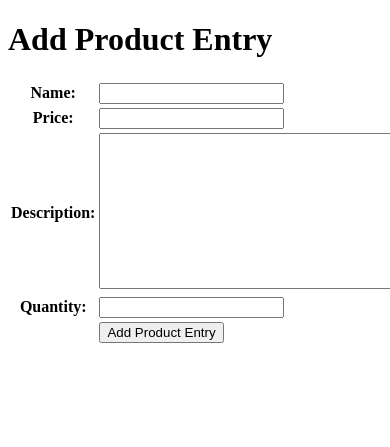
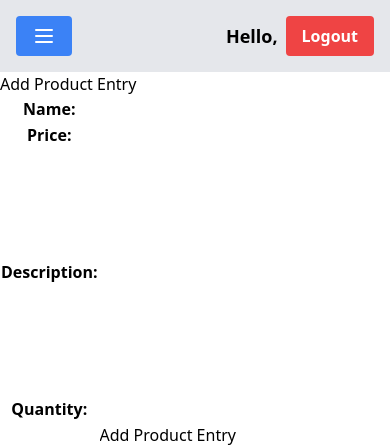
Before and after one commit to dzak27567/muffinmart, a Django app: page /create-product-entry in a window 390 px wide; the page is wider, and only the part inside the window is pictured. Shown: the top 447 px of that part. Run offline with Django 5.2, Linux system fonts and the light colour scheme; some libraries are stand-ins or nearby versions.

Commit message:
tes hamburger buat mobile

```diff
--- a/main/templates/create_product_entry.html
+++ b/main/templates/create_product_entry.html
@@ -1,5 +1,6 @@
 {% extends 'base.html' %}
 {% block content %}
+{% include 'navbar.html' %}
 <h1>Add Product Entry</h1>
 
 <form method="POST">
--- a/main/urls.py
+++ b/main/urls.py
@@ -1,5 +1,5 @@
 from django.urls import path
-from main.views import show_main, create_product_entry, show_xml, show_json, show_xml_by_id,show_json_by_id,register,login_user,logout_user
+from main.views import show_main, create_product_entry, show_xml, show_json, show_xml_by_id,show_json_by_id,register,login_user,logout_user,delete_product,edit_product
 
 app_name = 'main'
 
@@ -13,4 +13,7 @@ urlpatterns = [
     path('register/', register, name='register'),
     path('login/', login_user, name='login'),
     path('logout/', logout_user, name='logout'),
+    path('delete/<uuid:id>', delete_product, name='delete_product'), # sesuaikan dengan nama fungsi yang dibuat
+    path('edit-product/<uuid:id>', edit_product, name='edit_product'),
+
 ]
--- a/main/views.py
+++ b/main/views.py
@@ -10,6 +10,8 @@ from django.contrib.auth.decorators import login_required
 import datetime
 from django.http import HttpResponseRedirect
 from django.urls import reverse
+from django.shortcuts import  reverse
+
 
 # Create your views here.
 @login_required(login_url='/login')
@@ -90,3 +92,27 @@ def logout_user(request):
     response = HttpResponseRedirect(reverse('main:login'))
     response.delete_cookie('last_login')
     return response
+
+def edit_product(request, id):
+    # Get mood entry berdasarkan id
+    Product = Product.objects.get(pk = id)
+
+    # Set mood entry sebagai instance dari form
+    form = Product(request.POST or None, instance=mood)
+
+    if form.is_valid() and request.method == "POST":
+        # Simpan form dan kembali ke halaman awal
+        form.save()
+        return HttpResponseRedirect(reverse('main:show_main'))
+
+    context = {'form': form}
+    return render(request, "edit_product.html", context)
+
+
+def delete_product(request, id):
+    # Get product berdasarkan id
+    product = Product.objects.get(pk = id)
+    # Hapus mood
+    product.delete()
+    # Kembali ke halaman awal
+    return HttpResponseRedirect(reverse('main:show_main'))
--- /dev/null
+++ b/static/css/global.css
@@ -0,0 +1,19 @@
+#mobile-nav {
+    display: none;
+    position: absolute;
+    top: 0;
+    left: 0;
+    width: 100%;
+    height: 100vh;
+    background-color: #fff;
+    padding: 20px;
+    z-index: 1;
+  }
+
+  #mobile-nav.hidden {
+    display: none;
+  }
+
+  #mobile-nav button {
+    margin-bottom: 20px;
+  }
--- a/templates/base.html
+++ b/templates/base.html
@@ -5,6 +5,9 @@
     <meta charset="UTF-8" />
     <meta name="viewport" content="width=device-width, initial-scale=1.0" />
     {% block meta %} {% endblock meta %}
+    <script src="https://cdn.tailwindcss.com">
+    </script>
+    <link rel="stylesheet" href="{% static 'css/global.css' %}"/>
   </head>
 
   <body>
--- /dev/null
+++ b/templates/navbar.html
@@ -0,0 +1,64 @@
+<!-- navbar.html -->
+<nav class="flex justify-between items-center py-4 bg-gray-200">
+    <!-- Logo, Namaweb, dan Navigation buttons (Desktop version) -->
+    <div class="hidden md:flex ml-4 items-center">
+
+      <span class="text-lg font-bold">Namaweb</span>
+      <button class="bg-blue-500 hover:bg-blue-700 text-white font-bold py-2 px-4 rounded ml-4">
+        Home
+      </button>
+      <button class="bg-blue-500 hover:bg-blue-700 text-white font-bold py-2 px-4 rounded ml-2">
+        Products
+      </button>
+      <button class="bg-blue-500 hover:bg-blue-700 text-white font-bold py-2 px-4 rounded ml-2">
+        Category
+      </button>
+      <button class="bg-blue-500 hover:bg-blue-700 text-white font-bold py-2 px-4 rounded ml-2">
+        Carts
+      </button>
+    </div>
+
+    <!-- Mobile version (Hamburger menu) -->
+    <div class="md:hidden flex items-center">
+      <button class="bg-blue-500 hover:bg-blue-700 text-white font-bold py-2 px-4 rounded ml-4" id="hamburger">
+        <svg class="w-6 h-6" fill="none" stroke="currentColor" viewBox="0 0 24 24" xmlns="http://www.w3.org/2000/svg">
+          <path stroke-linecap="round" stroke-linejoin="round" stroke-width="2" d="M4 6h16M4 12h16M4 18h16"></path>
+        </svg>
+      </button>
+    </div>
+
+    <!-- Mobile navigation menu -->
+    <div class="md:hidden bg-white p-4 absolute top-0 left-0 w-full h-screen" id="mobile-nav">
+      <div class="flex flex-col">
+        <button class="bg-blue-500 hover:bg-blue-700 text-white font-bold py-2 px-4 rounded">
+          Home
+        </button>
+        <button class="bg-blue-500 hover:bg-blue-700 text-white font-bold py-2 px-4 rounded">
+          Products
+        </button>
+        <button class="bg-blue-500 hover:bg-blue-700 text-white font-bold py-2 px-4 rounded">
+          Category
+        </button>
+        <button class="bg-blue-500 hover:bg-blue-700 text-white font-bold py-2 px-4 rounded">
+          Carts
+        </button>
+      </div>
+    </div>
+
+    <!-- Hello {nama_user} and Logout button -->
+    <div class="flex items-center mr-4">
+      <h2 class="text-lg font-bold mr-2">Hello, {{ user.username }}</h2>
+      <button class="bg-red-500 hover:bg-red-700 text-white font-bold py-2 px-4 rounded">
+        Logout
+      </button>
+    </div>
+  </nav>
+
+  <script>
+    const hamburger = document.getElementById('hamburger');
+    const mobileNav = document.getElementById('mobile-nav');
+
+    hamburger.addEventListener('click', () => {
+      mobileNav.classList.toggle('hidden');
+    });
+  </script>
```
Also changed, not shown: main/templates/edit_product.html (added, +22 -0 lines), main/templates/main.html (+15 -1 lines), muffinmart/settings.py (+7 -0 lines).
